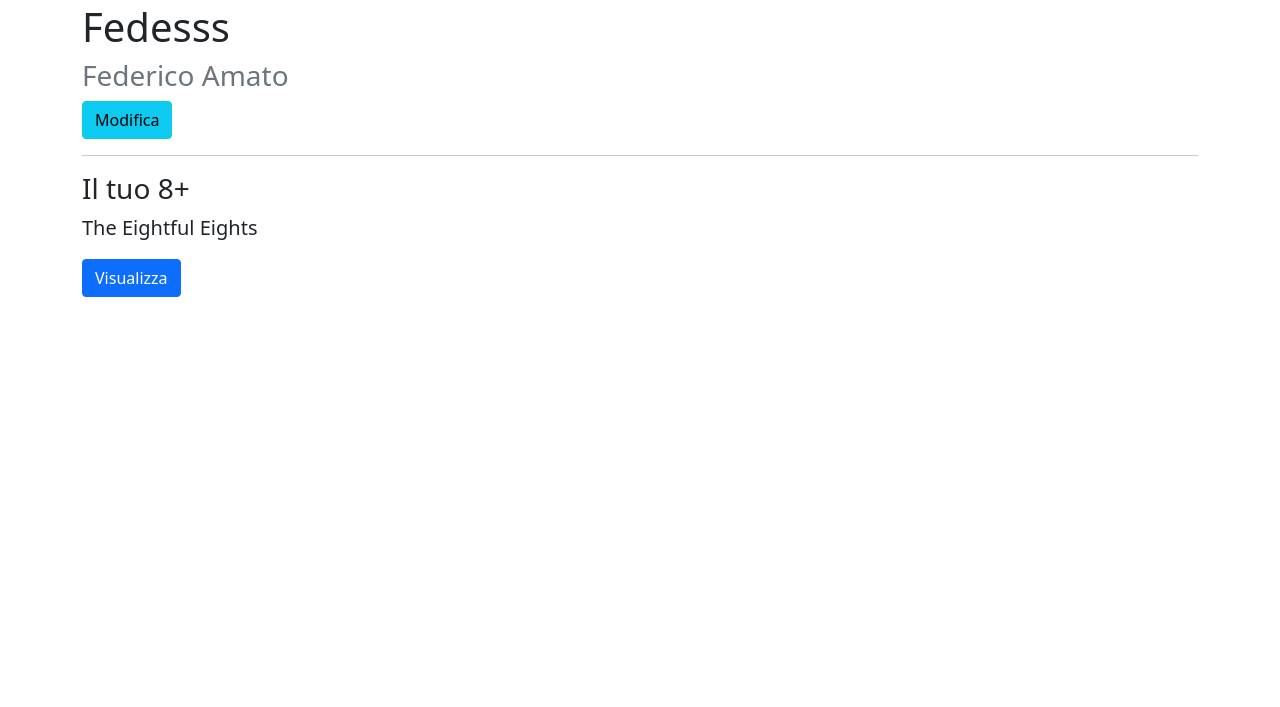
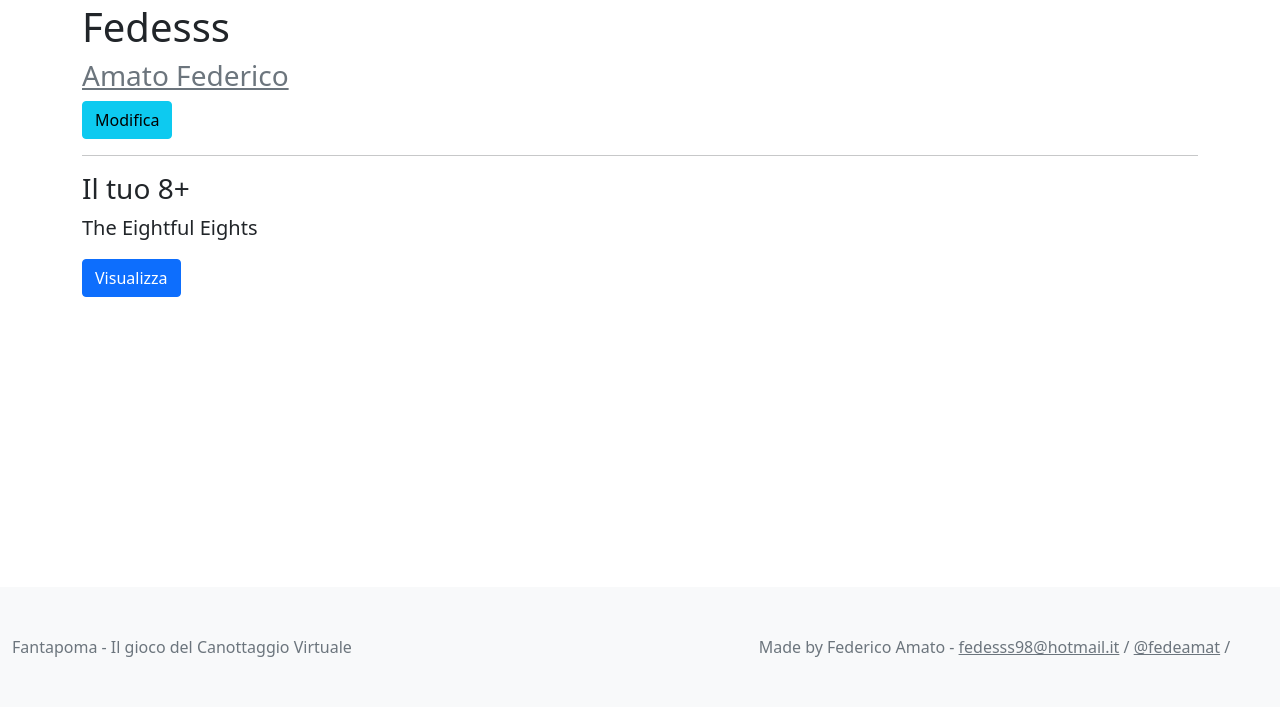
Before and after one commit to fedesss98/scp-django, a Django app: page /accounts/profile/1 in a window 1280 px wide. Shown: the part 93-800 px from the top of the page. Run offline with Django 3.2, Linux system fonts and the light colour scheme; a user stored in the database is signed in; data comes from the database, SQL or seed files in the repository.

Commit message:
Better profile and footer

```diff
--- a/fantaplayers/templates/fantaplayers/profile.html
+++ b/fantaplayers/templates/fantaplayers/profile.html
@@ -5,7 +5,11 @@
 {% block content %}
 <div class="container profile">
     <h1>{{ user.username }}</h1>
-    <h3 class='text-muted fw-light'>{{ user.first_name }} {{ user.last_name }}</h3>
+    <h3 class='text-muted fw-light'>
+        <a href={% url 'view-athlete' user.true_athlete.id %} class="text-reset">
+            {{ user.true_athlete }}
+        </a>
+    </h3>
     <a href={% url 'fantaplayers:update-profile' user.id %} class='btn btn-info'>Modifica</a>
     <hr>
     <h3>Il tuo 8+</h3>
@@ -13,3 +17,24 @@
     <a href={% url 'mycrew' %} class='btn btn-primary'>Visualizza</a>
 </div>
 {% endblock content %}
+
+{% block footer %}
+<footer class="footer mt-auto py-5 bg-light">
+  <div class="container-fluid text-left">
+    <div class="row justify-content-between">
+      <div class="col-5">
+        <span class="text-muted">
+          Fantapoma - Il gioco del Canottaggio Virtuale
+        </span>
+      </div>
+      <div class="col-5 text-right">
+        <span class="text-muted">
+          Made by Federico Amato -
+          <a href="mailto:fedesss98@hotmail.it" class="text-reset">fedesss98@hotmail.it</a> /
+          <a href="https://www.instagram.com/fedeamat/" class="text-reset">@fedeamat</a> /
+        </span>
+      </div>
+    </div>
+  </div>
+</footer>
+{% endblock %}
--- a/fantapoma/templates/base.html
+++ b/fantapoma/templates/base.html
@@ -1,6 +1,6 @@
 {% load static %}
 <!doctype html>
-<html lang="en">
+<html lang="en"class="h-100">
   <head>
     <!-- Required meta tags -->
     <meta charset="utf-8">
@@ -19,7 +19,7 @@
 
     {% block content %}{% endblock %}
 
-    {% block footer %}{% endblock %}
+    {% include "fantapoma/footer.html" %}
 
     <!-- Optional JavaScript; choose one of the two! -->
 
--- /dev/null
+++ b/fantapoma/templates/fantapoma/footer.html
@@ -0,0 +1,22 @@
+{% block footer %}
+
+<footer class="footer mt-auto py-5 bg-light">
+    <div class="container-fluid text-left">
+      <div class="row justify-content-between">
+        <div class="col-5">
+          <span class="text-muted">
+            Fantapoma - Il gioco del Canottaggio Virtuale
+          </span>
+        </div>
+        <div class="col-5 text-right">
+          <span class="text-muted">
+            Made by Federico Amato -
+            <a href="mailto:fedesss98@hotmail.it" class="text-reset">fedesss98@hotmail.it</a> /
+            <a href="https://www.instagram.com/fedeamat/" class="text-reset">@fedeamat</a> /
+          </span>
+        </div>
+      </div>
+    </div>
+  </footer>
+
+{% endblock %}
```
